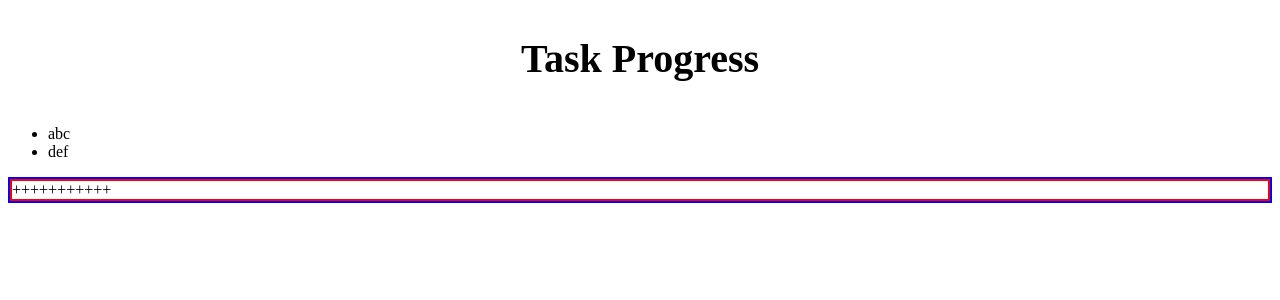
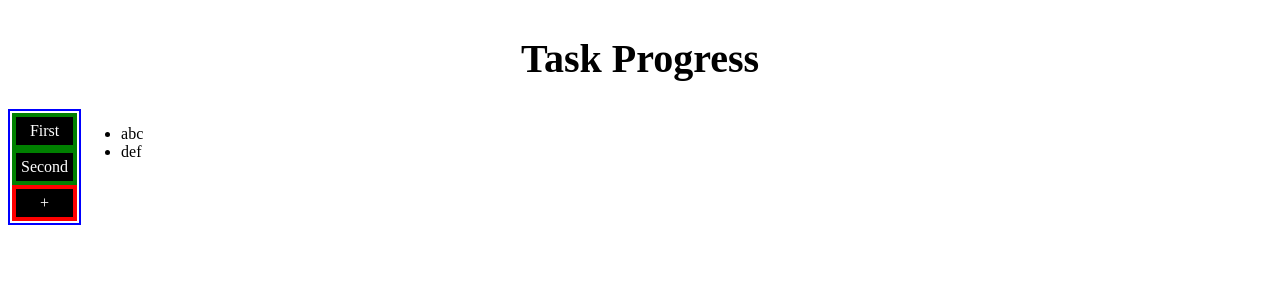
Before and after one commit to leviweiss/Task-Progress, a Vue app: page / in a window 1280 px wide. Shown: the top 300 px of the page. Built offline with nearby package versions, Linux system fonts and the light colour scheme; the HTML template or start-up script is replaced by a standard one.

Commit message:
align the grouping correcly

```diff
--- a/src/App.vue
+++ b/src/App.vue
@@ -1,9 +1,9 @@
 <template>
-    <div id="app" class="app">
+    <div id="app" class="app-container">
         <main-header></main-header>
-        <div class="body">
-            <tasks-list :tasks="currentTasks"></tasks-list>
-            <groups-list :groups="groups"></groups-list>
+        <div class="app-container__body">
+            <groups-list :groupsInfo="groupsInfo"></groups-list>
+            <tasks-list :task="currentTask"></tasks-list>
         </div>
     </div>
 </template>
@@ -20,7 +20,7 @@ export default {
     },
     data() {
         return {
-            groups: [
+            groupsInfo: [
                 {
                     id: 1,
                     name: 'First',
@@ -71,8 +71,11 @@ export default {
     flex-direction: column;
 }
 
-.app {
+.app-container {
     @include flex-column;
+    &__body {
+        @include flex-row;
+    }
 }
 
 </style>
--- a/src/components/GroupsList.vue
+++ b/src/components/GroupsList.vue
@@ -1,9 +1,9 @@
 <template>
-    <div class="groups-list">
-        <ul v-for="item in groups" :key="item.id">
-            <li class="groups-list__item">item.name</li>
-        </ul>
-        <div class="groups-list__add-group">+++++++++++</div>
+    <div id="groups-list" class="groups-list-container">
+        <div v-for="item in groupsInfo" :key="item.id">
+            <div class="groups-list-container__item">{{ item.name }}</div>
+        </div>
+        <div class="groups-list-container__add-group">+</div>
     </div>
 </template>
 
@@ -11,15 +11,11 @@
 export default {
     name: 'groups-list',
     props: {
-        groupsInput: Array
-    },
-    data() {
-        return {
-            groups: this.groupsInput
-        };
+        groupsInfo: Array
     },
 }
 </script>
+
 <style scoped lang="scss">
 @mixin flex-row {
     display: flex;
@@ -31,14 +27,24 @@ export default {
     flex-direction: column;
 }
 
-.groups-list {
+.groups-list-container {
     @include flex-column;
     border: blue solid 2px;
+    padding: 2px;
+
     &__item {
-        border: green solid 2px;
+        border: green solid 4px;
+        text-align: center;
+        padding: 5px;
+        color: white;
+        background: black;
     }
     &__add-group {
-        border: red solid 2px;
+        border: red solid 4px;
+        text-align: center;
+        padding: 5px;
+        color: white;
+        background: black;
     }
 }
 
--- a/src/components/MainHeader.vue
+++ b/src/components/MainHeader.vue
@@ -1,5 +1,5 @@
 <template>
-    <div id="main-header" class="headerClass">
+    <div id="main-header" class="header-container">
         <h1>Task Progress</h1>
     </div>
 </template>
@@ -9,11 +9,12 @@ export default {
     name: 'main-header'
 }
 </script>
+
 <style scoped lang="scss">
-    .headerClass {
-        text-align: center;
-        align-self: center;
-        color: black;
-        font-size: 20px;
-    }
+.header-container {
+    text-align: center;
+    align-self: center;
+    color: black;
+    font-size: 20px;
+}
 </style>
--- a/src/components/TasksList.vue
+++ b/src/components/TasksList.vue
@@ -1,8 +1,8 @@
 <template>
-    <div id="tasks-list">
+    <div id="tasks-list" class="tasks-list-container">
         <ul>
-        <li class="tasks-list-item">abc</li>
-        <li class="tasks-list-item">def</li>
+        <li class="tasks-list-container_item">abc</li>
+        <li class="tasks-list-container_item">def</li>
         </ul>
     </div>
 </template>
@@ -15,6 +15,7 @@ export default {
     },
 }
 </script>
+
 <style scoped lang="scss">
 @mixin flex-row {
     display: flex;
@@ -26,7 +27,7 @@ export default {
     flex-direction: column;
 }
 
-.app {
+.tasks-list-container {
     @include flex-column;
 }
 
```
